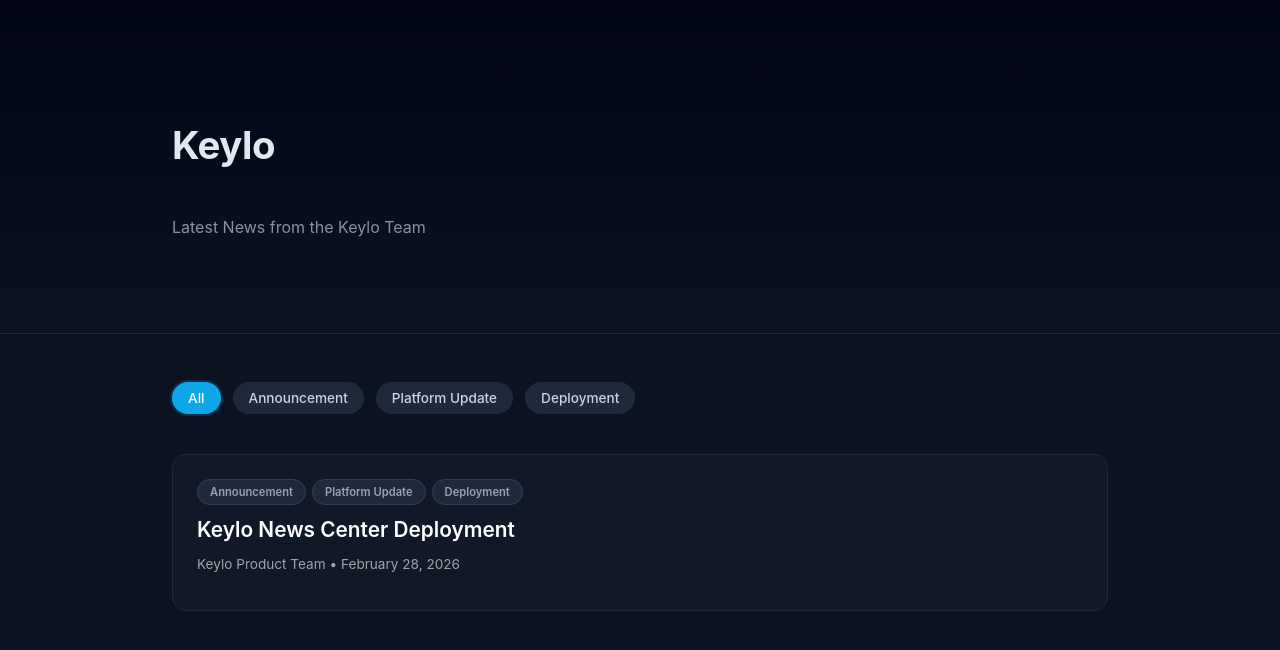
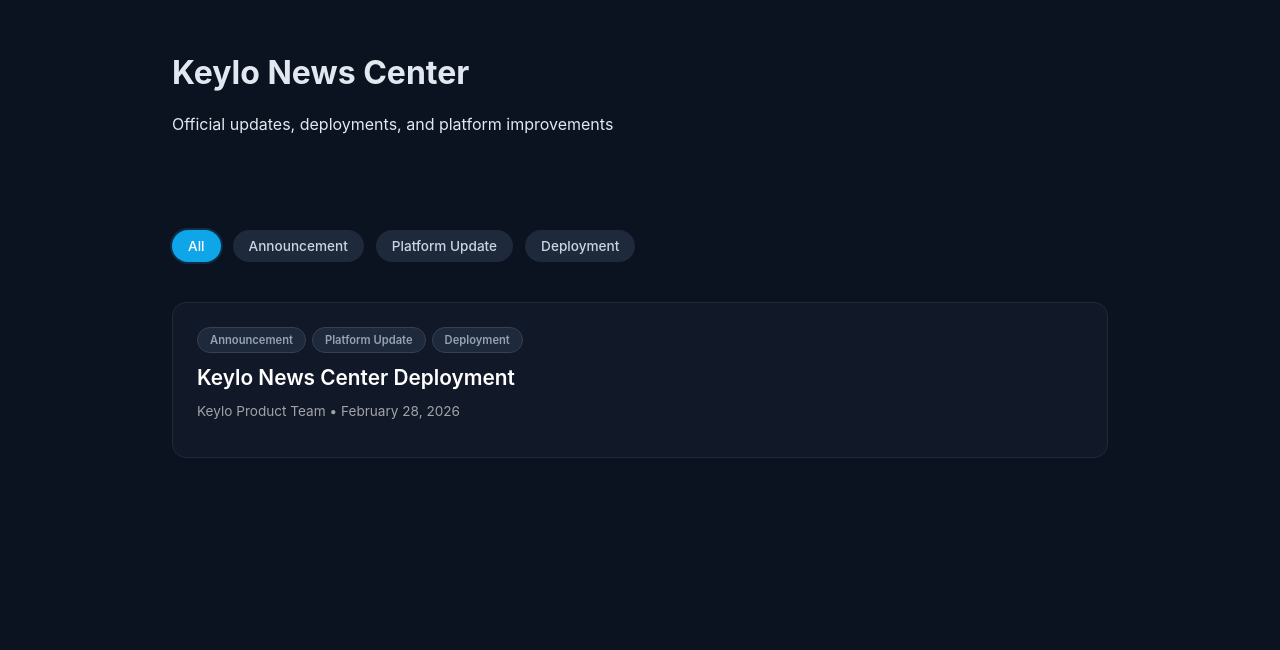
Before and after one commit to KeyloGroup/updates.keyloroblox.xyz, a Next.js app: page / in a window 1280 px wide. Shown: the top 650 px of the page. Built offline with nearby package versions, Linux system fonts and the light colour scheme.

Commit message:
Update layout.tsx

```diff
--- a/app/layout.tsx
+++ b/app/layout.tsx
@@ -4,21 +4,34 @@ import { ReactNode } from "react";
 
 export const metadata = {
   title: "Keylo News Center",
-  description: "Latest updates from the Keylo team"
+  description: "Official updates from Keylo",
+  icons: {
+    icon: "/favicon.ico"
+  }
 };
 
-export default function RootLayout({ children }: { children: ReactNode }) {
+export default function RootLayout({
+  children
+}: {
+  children: ReactNode;
+}) {
   return (
     <html lang="en">
       <body>
-        <header className="header">
-          <div className="container header-inner">
-            <h1 className="logo">Keylo</h1>
-            <p className="subtitle">Latest News from the Keylo Team</p>
+        {/* Hero Header */}
+        <header className="hero">
+          <div className="container hero-inner">
+            <h1>Keylo News Center</h1>
+            <p>
+              Official updates, deployments, and
+              platform improvements
+            </p>
           </div>
         </header>
 
-        <main className="container main">{children}</main>
+        <main className="container main">
+          {children}
+        </main>
       </body>
     </html>
   );
```
